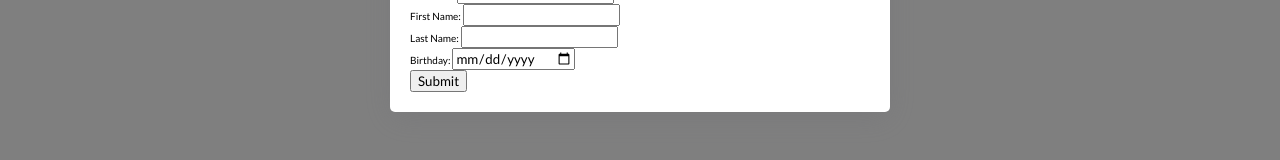
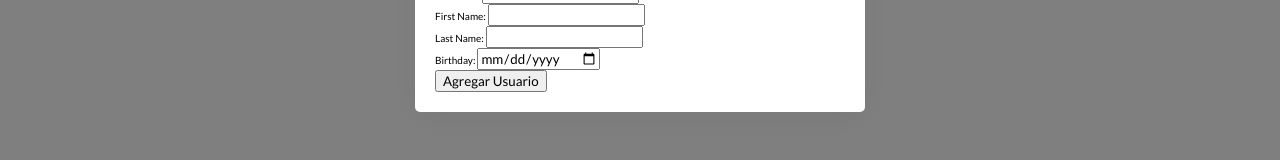
Before and after one commit to MemoSan27/react-crud-own, a React (Vite) app: page / in a window 1280 px wide. Both pictures are taken after a click on the button "Crear un nuevo usuario". Shown: the part 404-564 px from the top of the page. Built offline with nearby package versions, Linux system fonts and the light colour scheme; no server answers.

Commit message:
all working

```diff
--- a/src/App.jsx
+++ b/src/App.jsx
@@ -22,12 +22,16 @@ function App() {
     <div>
       <header className='header'>
         <h2> Users </h2>
-        <button onClick={ () => setIsModalOpen(!isModalOpen)} className='header__btn'> <i className='add bx bxs-message-square-add'></i> &nbsp; &nbsp; &nbsp; <span className='header__btn-desc'> Crear un nuevo usuario </span> </button>
+        <button
+            onClick={ () => { setIsModalOpen(!isModalOpen); setInfoUpdate(undefined) } } className='header__btn'>
+            <i className='add bx bxs-message-square-add'></i>
+            &nbsp; &nbsp; &nbsp;
+            <span className='header__btn-desc'>
+            Crear un nuevo usuario
+            </span>
+          </button>
       </header>
-    {/*   <FormUser
-        createUser={createUser}
-        infoUpdate={infoUpdate}
-      /> */}
+
       <Modal
         isModalOpen={isModalOpen}
         setIsModalOpen={setIsModalOpen}>
@@ -48,6 +52,7 @@ function App() {
               user={user}
               deleteUser={deleteUser}
               setInfoUpdate={setInfoUpdate}
+              setIsModalOpen={setIsModalOpen}
             />
           ))
         }
--- a/src/components/FormUser.jsx
+++ b/src/components/FormUser.jsx
@@ -40,7 +40,7 @@ const FormUser = ({ createUser, infoUpdate, setIsModalOpen }) => {
             <label>
                 Birthday: <input {...register('birthday')} type="date" required/>
             </label>
-            <button>Submit</button>
+            <button> { infoUpdate ? 'Editar Usuario' : 'Agregar Usuario' } </button>
         </form>
     </div>
   )
--- a/src/components/Modal.jsx
+++ b/src/components/Modal.jsx
@@ -41,7 +41,7 @@ const Overlay = styled.div`
 `;
 
 const ModalContainer = styled.div`
-    width: 500px;
+    width: 450px;
     min-height: 100px;
     background: #fff;
     position: relative;
--- a/src/components/UserCard.jsx
+++ b/src/components/UserCard.jsx
@@ -1,12 +1,13 @@
 import '../css/UserCard.css'
 
-const UserCard = ({ user, deleteUser, setInfoUpdate }) => {
+const UserCard = ({ user, deleteUser, setInfoUpdate, setIsModalOpen }) => {
 
  const handleDelete = () => {
     deleteUser('/users', user.id)
  }
 
  const handleEdit = () => {
+    setIsModalOpen(true);
     setInfoUpdate(user);
  }
 
```
